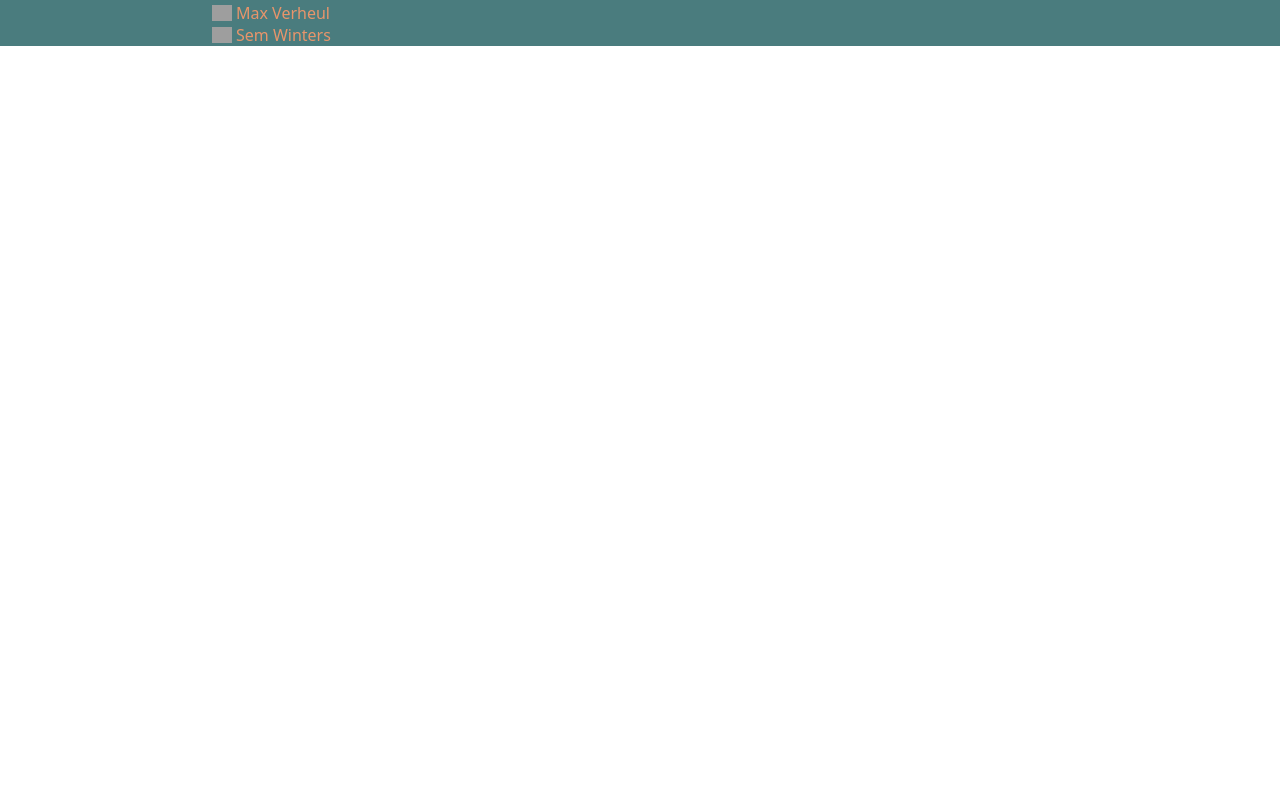
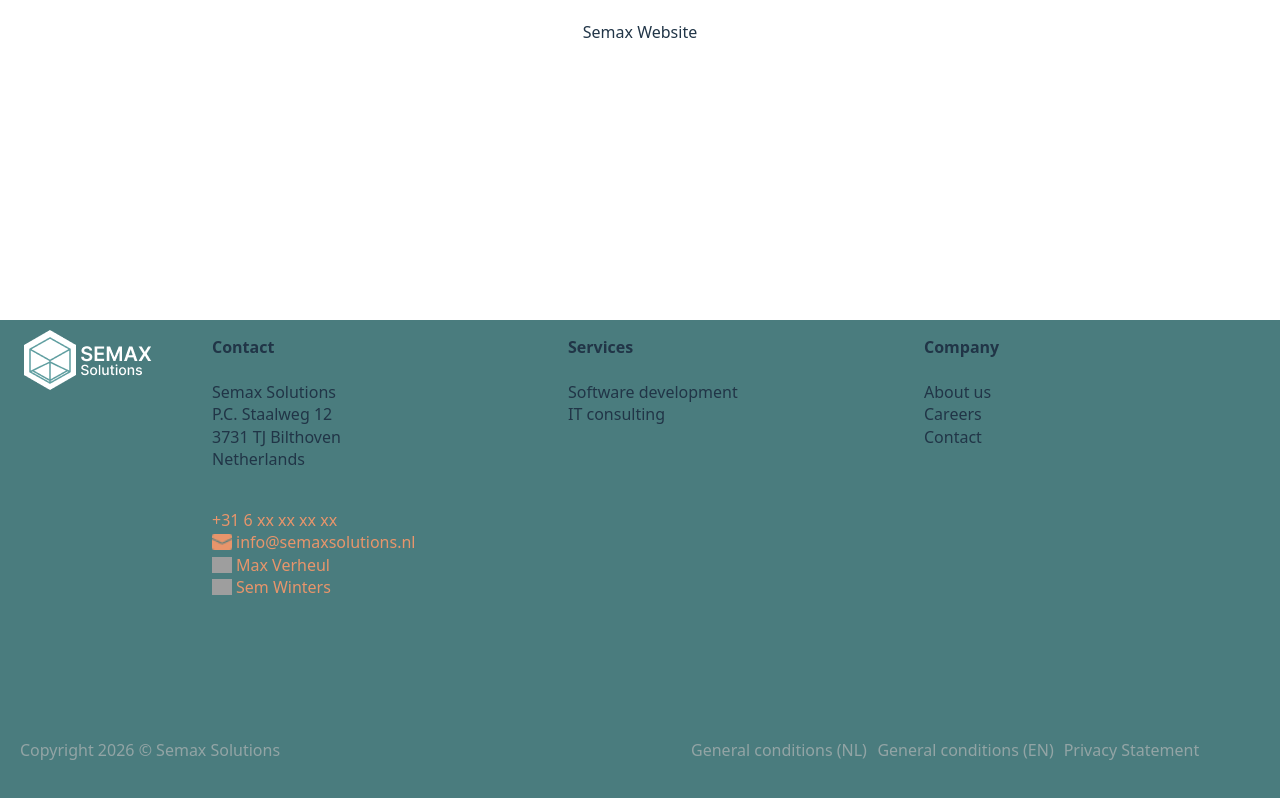
Before and after one commit to Semax-solutions/business-website, a React (Vite) app in the folder SemaxWeb/: page / in a window 1280 px wide. Shown: the part 480-1278 px from the top of the page. Before the commit the page ends 800 px from the top, so only its background shows below. Built offline with nearby package versions, Linux system fonts and the light colour scheme; grey boxes are pictures that could not be loaded.

Commit message:
Added copy right and policies.

```diff
--- a/SemaxWeb/src/index.css
+++ b/SemaxWeb/src/index.css
@@ -28,8 +28,8 @@
 }
 
 a {
-  font-weight: 500;
-  color: #646cff;
+  /* font-weight: 500; */
+  color: #FFFFFF;
   text-decoration: inherit;
 }
 
--- a/SemaxWeb/src/view/components/footer/Footer.module.css
+++ b/SemaxWeb/src/view/components/footer/Footer.module.css
@@ -1,9 +1,12 @@
 .footer {
+    background-color: var(--primary-color-header);
+    padding: 0 40px 64px 20px;
+}
+
+.footerContainer {
     display: grid;
     grid-template-columns: auto 1fr 1fr 1fr;
     gap: 40px;
-    background-color: var(--primary-color-header);
-    padding: 0 40px 0 20px;
 }
 
 .logo {
@@ -50,3 +53,33 @@
     width: 20px;
     height: 16px;
 }
+
+.footerBottom {
+    padding-top: 140px;
+}
+
+.footerBottomContainer {
+    display: flex;
+    align-items: center;
+    justify-content: space-between;
+    opacity: 0.6;
+    color: #C3BFBF;
+}
+
+.copyright {
+    display: flex;
+}
+
+.footerBottom P {
+    margin: 0;
+}
+
+.policyLinks {
+    display: grid;
+    grid-template-columns: 1fr 1fr 1fr;
+    gap: 10px;
+}
+
+.policyLinks > a {
+    color: #C3BFBF;
+}
--- a/SemaxWeb/src/view/components/footer/Footer.tsx
+++ b/SemaxWeb/src/view/components/footer/Footer.tsx
@@ -4,6 +4,7 @@ import classes from './Footer.module.css';
 const Footer = () => {
     return (
         <footer className={classes.footer}>
+            <div className={classes.footerContainer}>
                 <img className={classes.logo} alt='Company logo' src='/Header_logo.png'></img>
 
                 <div className={classes.contact}>
@@ -78,6 +79,22 @@ const Footer = () => {
                     </p>
 
                 </div>
+            </div>
+
+            <div className={classes.footerBottom}>
+                <div className={classes.footerBottomContainer}>
+                    <div className={classes.copyright}>
+                        <p>Copyright 2026 © Semax Solutions </p>
+                    </div>
+
+                    <div className={classes.policyLinks}>
+                        <Link to='#'>General conditions (NL)</Link>
+                        <Link to='#'>General conditions (EN)</Link>
+                        <Link to='#'>Privacy Statement</Link>
+                    </div>
+                </div>
+
+            </div>
         </footer>
     )
 }
--- a/SemaxWeb/src/view/page/css/HomePage.module.css
+++ b/SemaxWeb/src/view/page/css/HomePage.module.css
@@ -43,6 +43,7 @@
 
 .container {
     flex: 1;
+    min-height: calc(100vh - 80px);
     display: flex;
     flex-direction: column;
     justify-content: center;
```
Lines whose indentation alone changed are shown as unchanged.
